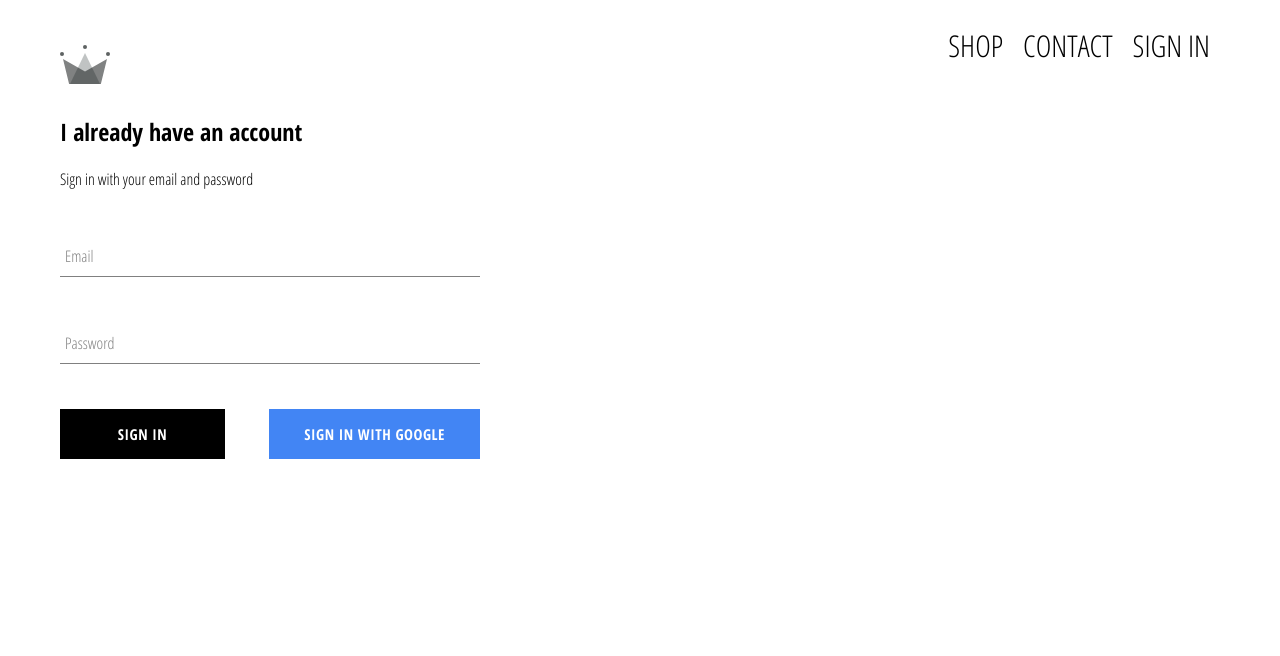
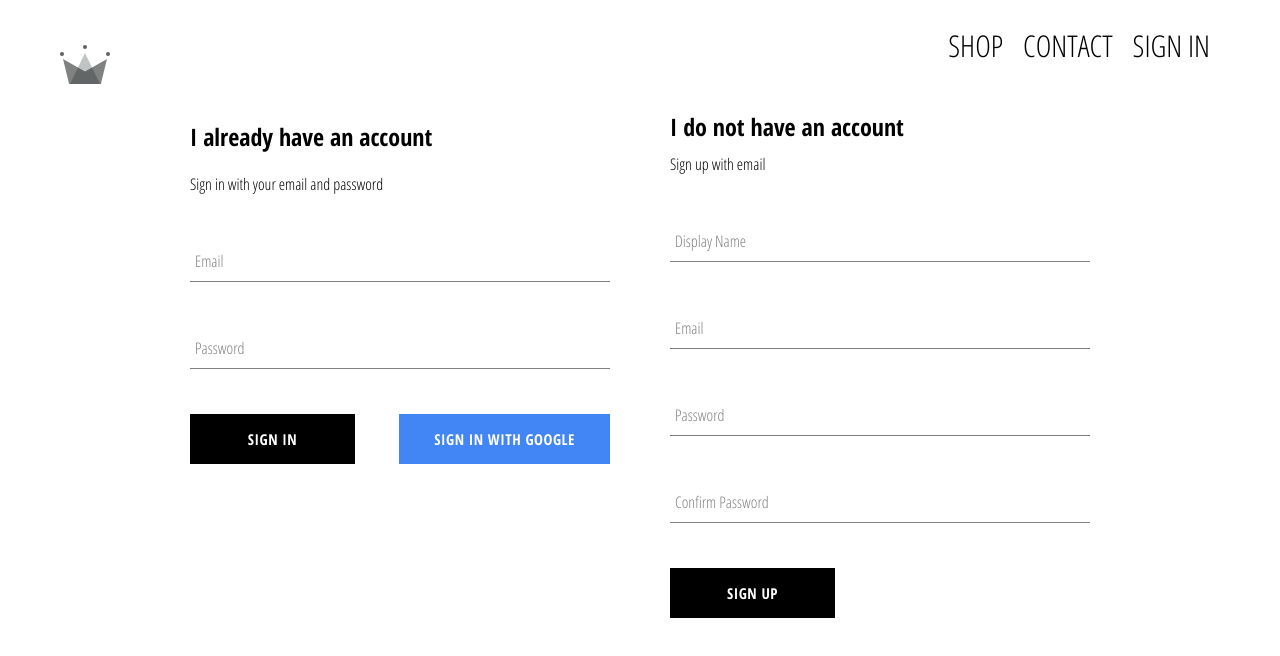
Before and after one commit to fortsopa/react-practices, a React (Create React App) app in the folder crwn-clothing/: page /signin in a window 1280 px wide. Shown: the top 656 px of the page. Built offline with nearby package versions, Linux system fonts and the light colour scheme; no server answers.

Commit message:
Added sign-up with email and password functionality

```diff
--- a/crwn-clothing/src/App.js
+++ b/crwn-clothing/src/App.js
@@ -31,6 +31,8 @@
               ...snapShot.data(),
             },
           });
+
+          console.log(this.state);
         });
       }
       this.setState({ currentUser: userAuth });
--- a/crwn-clothing/src/components/sign-in/sign-in.component.jsx
+++ b/crwn-clothing/src/components/sign-in/sign-in.component.jsx
@@ -3,7 +3,7 @@
 import FormInput from '../form-input/form-input.component';
 import CustomButton from '../custom-button/custom-button.component';
 
-import { signInWithGoogle } from '../../firebase/firebase.utils';
+import { auth, signInWithGoogle } from '../../firebase/firebase.utils';
 
 import './sign-in.styles.scss';
 
@@ -17,8 +17,16 @@
     };
   }
 
-  handleSubmit = event => {
+  handleSubmit = async event => {
     event.preventDefault();
+    const { email, password } = this.state;
+
+    try {
+      await auth.signInWithEmailAndPassword(email, password);
+      this.setState({ email: '', password: '' }); // resetting the state
+    } catch (error) {
+      console.log(error);
+    }
 
     this.setState({ email: '', password: '' });
   };
--- /dev/null
+++ b/crwn-clothing/src/components/sign-up/sign-up.component.jsx
@@ -0,0 +1,100 @@
+import React from 'react';
+
+import FormInput from '../form-input/form-input.component';
+import CustomButton from '../custom-button/custom-button.component';
+
+import { auth, createUserProfileDoc } from '../../firebase/firebase.utils';
+
+import './sign-up.styles.scss';
+
+class SignUp extends React.Component {
+  constructor() {
+    super();
+
+    this.state = {
+      displayName: '',
+      email: '',
+      password: '',
+      confirmPassword: '',
+    };
+  }
+
+  handleSubmit = async event => {
+    event.preventDefault();
+
+    const { displayName, email, password, confirmPassword } = this.state;
+
+    if (password !== confirmPassword) {
+      alert("passwords don't match");
+      return;
+    }
+
+    try {
+      const { user } = await auth.createUserWithEmailAndPassword(
+        email,
+        password
+      );
+      await createUserProfileDoc(user, { displayName });
+      this.setState({
+        displayName: '',
+        email: '',
+        password: '',
+        confirmPassword: '',
+      });
+    } catch (error) {
+      console.log(error);
+    }
+  };
+
+  handleChange = event => {
+    const { name, value } = event.target;
+    this.setState({ [name]: value });
+  };
+
+  render() {
+    const { displayName, email, password, confirmPassword } = this.state;
+    return (
+      <div className="sign-up">
+        <h2 className="title">I do not have an account</h2>
+        <span>Sign up with email</span>
+        <form className="sign-up-form" onSubmit={this.handleSubmit}>
+          <FormInput
+            type="text"
+            name="displayName"
+            value={displayName}
+            onChange={this.handleChange}
+            label="Display Name"
+            required
+          />
+          <FormInput
+            type="email"
+            name="email"
+            value={email}
+            onChange={this.handleChange}
+            label="Email"
+            required
+          />
+          <FormInput
+            type="password"
+            name="password"
+            value={password}
+            onChange={this.handleChange}
+            label="Password"
+            required
+          />
+          <FormInput
+            type="password"
+            name="confirmPassword"
+            value={confirmPassword}
+            onChange={this.handleChange}
+            label="Confirm Password"
+            required
+          />
+          <CustomButton type="submit">SIGN UP</CustomButton>
+        </form>
+      </div>
+    );
+  }
+}
+
+export default SignUp;
--- /dev/null
+++ b/crwn-clothing/src/components/sign-up/sign-up.styles.scss
@@ -0,0 +1,9 @@
+.sign-up{
+    display: flex;
+    flex-direction:  column;
+    width: 420px;
+
+    .title{
+        margin: 10px 0;
+    }
+}
--- a/crwn-clothing/src/pages/sign-in-and-sign-up/sign-in-and-sign-up.component.jsx
+++ b/crwn-clothing/src/pages/sign-in-and-sign-up/sign-in-and-sign-up.component.jsx
@@ -1,10 +1,12 @@
 import React from 'react';
 import './sign-in-and-sign-up.styles.scss';
 import SignIn from '../../components/sign-in/sign-in.component';
+import SignUp from '../../components/sign-up/sign-up.component';
 
 const SignInSignUpPage = () => (
   <div className="sign-in-and-sign-up">
     <SignIn />
+    <SignUp />
   </div>
 );
 
--- a/crwn-clothing/src/pages/sign-in-and-sign-up/sign-in-and-sign-up.styles.scss
+++ b/crwn-clothing/src/pages/sign-in-and-sign-up/sign-in-and-sign-up.styles.scss
@@ -0,0 +1,7 @@
+.sign-in-and-sign-up{
+    width: 900px;
+    display: flex;
+    justify-content: space-between;
+    margin: 30px auto;
+
+}
```
